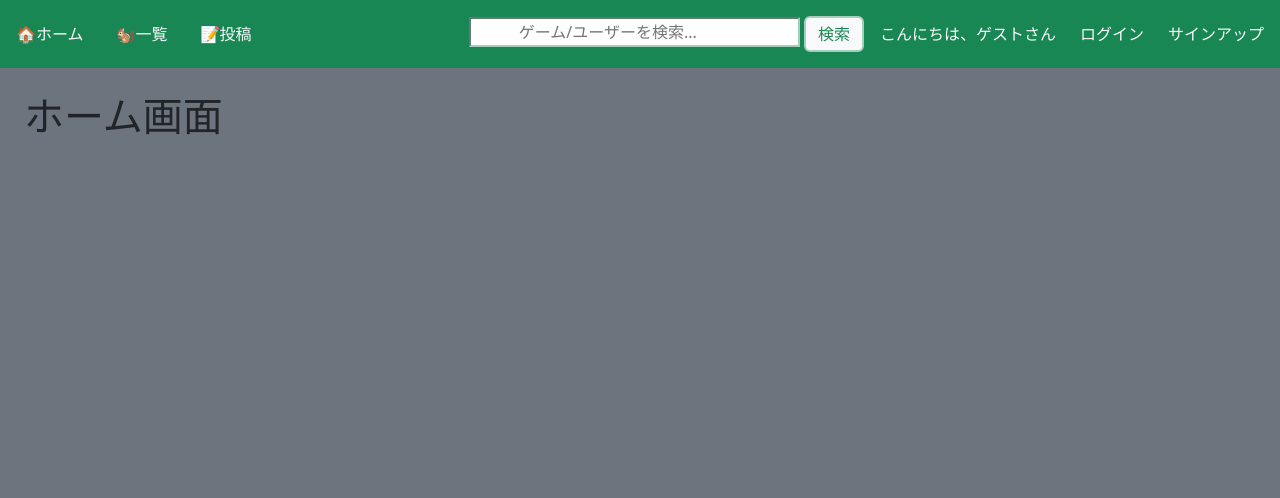
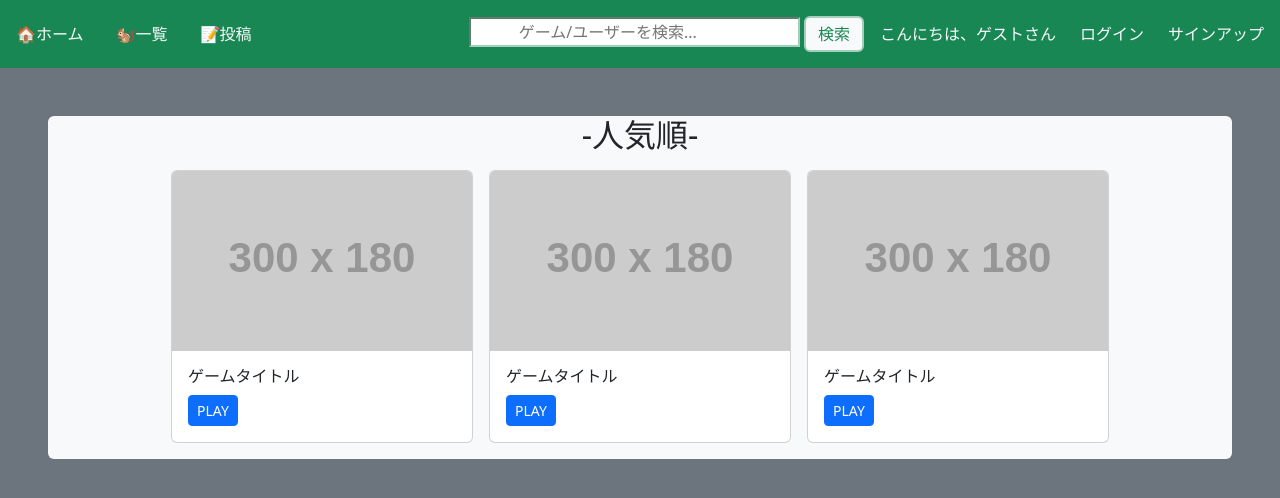
Before and after one commit to iSHDa116/project_protago_room, a Django app: page / in a window 1280 px wide. Shown: the top 498 px of the page. Run offline with Django 5.2, Linux system fonts and the light colour scheme; some libraries are stand-ins or nearby versions.

Commit message:
game_list表示できた

```diff
--- a/project_protago_room/games/models.py
+++ b/project_protago_room/games/models.py
@@ -4,7 +4,11 @@ class Game(models.Model):
     title = models.CharField(max_length=50, verbose_name='作品名')
     description = models.TextField(verbose_name='説明')
     game_link = models.URLField(verbose_name='作品リンク') #このフィールドにゲームのリンクを春ことでアップロードが可能になる
-    thumbnail_url = models.URLField(verbose_name='サムネイル')
+    thumbnail_url = models.ImageField(
+            upload_to='thumbnails/',
+            verbose_name='サムネイル',
+            blank=True,
+            null=True)
     is_published = models.BooleanField(default=True) #公開・非公開・審査の判定
     play_count = models.IntegerField(default=0)
     created_at = models.DateTimeField(auto_now_add=True)
--- a/project_protago_room/games/templates/games/index.html
+++ b/project_protago_room/games/templates/games/index.html
@@ -10,11 +10,43 @@
         </header>
 {% endblock header %} {% endcomment %}
 
-{% block h1 %}ホーム画面{% endblock h1 %}
 {% block content %}
 
-{% comment %} ToDo:評価順 TOP5 {% endcomment %}
+<main class="justify-content-center m-5 bg-light rounded">
 
-{% comment %} ToDo]:新着順　 {% endcomment %}
+    <h2 class="mb-3 d-flex justify-content-center">-人気順-</h2>
+
+    <!-- 横スクロール -->
+    <div class="d-flex justify-content-center overflow-auto gap-3 pb-3">
+
+        <!-- カード -->
+        <div class="card" style="min-width:220px;">
+            <img src="https://placehold.co/300x180" class="card-img-top">
+            <div class="card-body">
+                <h6 class="card-title">ゲームタイトル</h6>
+                <a href="#" class="btn btn-sm btn-primary">PLAY</a>
+            </div>
+        </div>
+
+        <div class="card" style="min-width:220px;">
+            <img src="https://placehold.co/300x180" class="card-img-top">
+            <div class="card-body">
+                <h6 class="card-title">ゲームタイトル</h6>
+                <a href="#" class="btn btn-sm btn-primary">PLAY</a>
+            </div>
+        </div>
+
+        <div class="card" style="min-width:220px;">
+            <img src="https://placehold.co/300x180" class="card-img-top">
+            <div class="card-body">
+                <h6 class="card-title">ゲームタイトル</h6>
+                <a href="#" class="btn btn-sm btn-primary">PLAY</a>
+            </div>
+        </div>
+
+    </div>
+
+</main>
+
 
 {% endblock content %}
--- a/project_protago_room/games/urls.py
+++ b/project_protago_room/games/urls.py
@@ -5,5 +5,6 @@ urlpatterns = [
 
     path('',views.index_view,name=('index')),
     path('game/list/', views.GameListView.as_view(), name=('list')),
-    path('game/upload/', views.GameUploadView.as_view(), name=('upload'))
+    path('game/upload/', views.GameUploadView.as_view(), name=('upload')),
+    path('game/play', views.play_view,name=('play')),
 ]
--- a/project_protago_room/games/views.py
+++ b/project_protago_room/games/views.py
@@ -1,18 +1,23 @@
 from django.shortcuts import render
 from django.urls import reverse_lazy
 from django.views.generic import (ListView, CreateView, )
-from .models import Game
+from . import models
 
 # Create your views here.
 def index_view(request):
     return render(request, 'games/index.html')
 
+def play_view(request, pk):
+    return render(request, 'game/game_play.html')
+
 class GameListView(ListView):
+    model = models.Game
     template_name = 'games/game_list.html'
-    model = Game
+    #テンプレートに、名前をつけてデータを渡している
+    context_object_name = 'games'
 
 class GameUploadView(CreateView):
     template_name = 'games/game_upload.html'
-    model = Game
+    model = models.Game
     fields = ['title', 'description', 'game_link', 'thumbnail_url']
     success_url = reverse_lazy('index')
--- a/project_protago_room/templates/base.html
+++ b/project_protago_room/templates/base.html
@@ -82,12 +82,8 @@
     </div>
 
 
-    <main>
-        <div class="p-4">
             <h1>{% block h1 %}{% endblock h1 %}</h1>
                 {% block content %}{% endblock content %}
-        </div>
-    </main>
 
     <script src="https://cdn.jsdelivr.net/npm/bootstrap@5.3.8/dist/js/bootstrap.bundle.min.js" ></script>
 </body>
```
Also changed, not shown: project_protago_room/games/templates/games/game_list.html (+13 -7 lines), project_protago_room/games/templates/games/game_upload.html (+10 -5 lines), project_protago_room/games/migrations/0002_remove_game_thumbnai_url_game_thumbnail_url_and_more.py (added), project_protago_room/games/templates/games/game_play.html (renamed from project_protago_room/games/templates/games/game.html).
